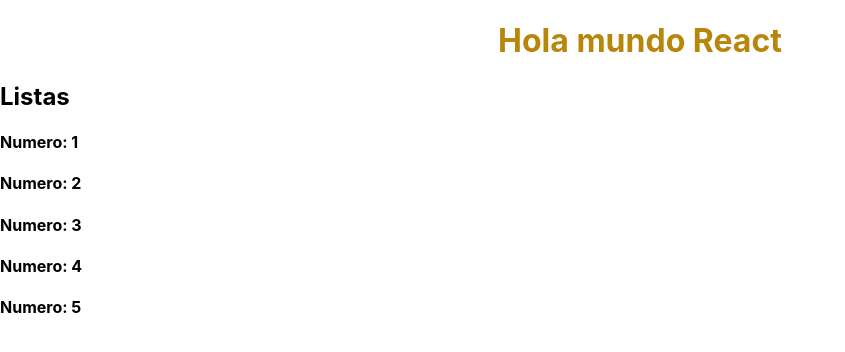
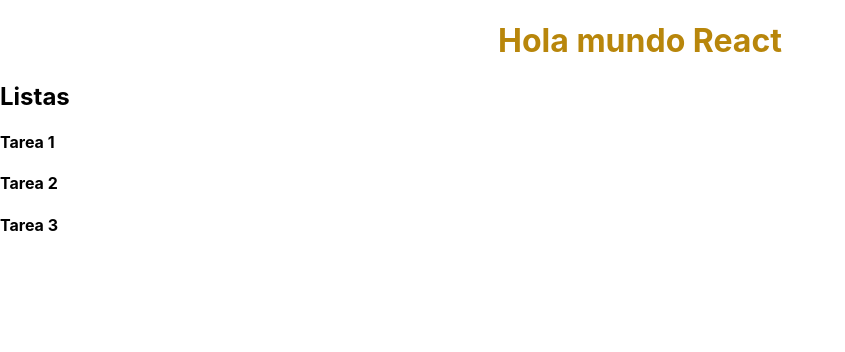
Before and after one commit to strujilloor/React-Hooks-Firebase, a React (Create React App) app: page / in a window 1280 px wide. Shown: the top 352 px of the page, without its empty margins (0-845 px from the left). Built offline with nearby package versions, Linux system fonts and the light colour scheme.

Commit message:
Array de objetos

```diff
--- a/src/components/Listas.jsx
+++ b/src/components/Listas.jsx
@@ -2,7 +2,11 @@
 
 const Listas = () => {
 
-    const estadoInicial = [1,2,3,4,5];
+    const estadoInicial = [
+        {id: 1, texto: 'Tarea 1'},
+        {id: 2, texto: 'Tarea 2'},
+        {id: 3, texto: 'Tarea 3'},
+    ];
 
     const [ lista, setLista ] = useState( estadoInicial );
 
@@ -10,10 +14,10 @@
         <div>
             <h2>Listas</h2>
             {
-                lista.map( (item, index) => (
+                lista.map( (item) => (
                     <h4
-                        key={ index }
-                    >Numero: { item }</h4>
+                        key={ item.id }
+                    >{ item.texto }</h4>
                 ))
             }
         </div>
```
